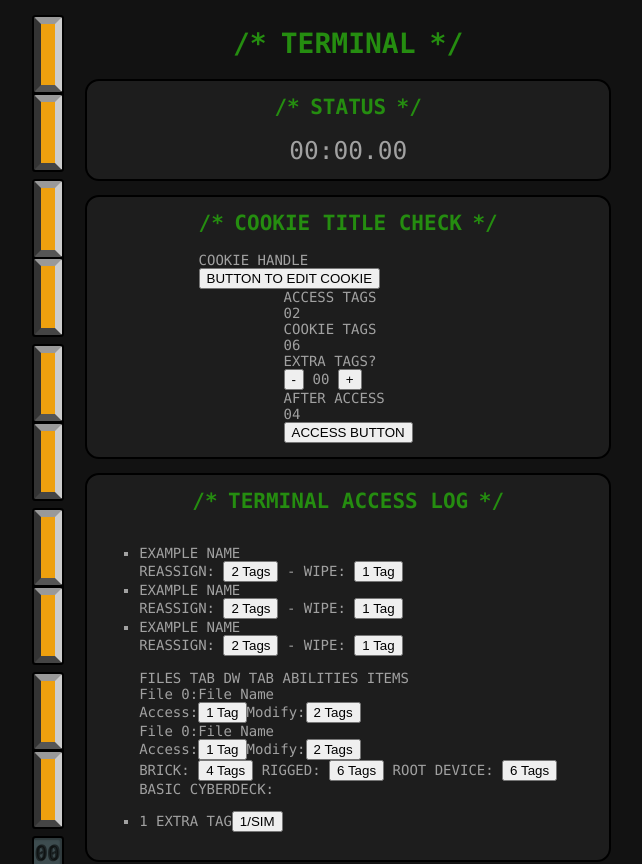
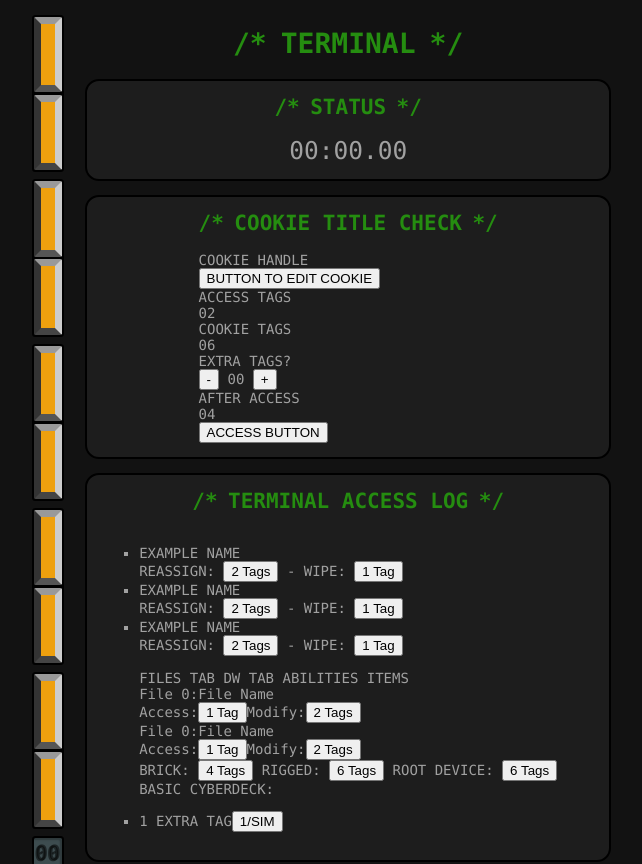
Before and after one commit to TheHexCode/CPU-Terminal, a PHP site: page /terminal.html in a window 1280 px wide. Shown: the top 864 px of the page, without its empty margins (315-957 px from the left). Run offline with PHP 8.4, Linux system fonts and the light colour scheme.

Commit message:
more style changes, markup adjustment

```diff
--- a/Resources/Styles/styles.css
+++ b/Resources/Styles/styles.css
@@ -154,7 +154,7 @@
     text-align: center;
 }
 
-.access-log {
+.group {
     uh: "";
 }
 
--- a/terminal.html
+++ b/terminal.html
@@ -56,6 +56,7 @@
 						</div>
 					</section>
 					<section class="options"> <!--PAGE ONE-->
+					<div class="group">
 						<div>
 							<h2>COOKIE TITLE CHECK</h2>
 							<div>COOKIE HANDLE</div>
@@ -74,10 +75,11 @@
 							<div>04</div>
 							<button>ACCESS BUTTON</button>
 						</div>
+					</div>
 					</section>
 					<section class="options"> <!--PAGE TWO-->
 							<h2>TERMINAL ACCESS LOG</h2>
-						<div class="access-log">
+						<div class="group">
 							<ul>
 								<li>EXAMPLE NAME
 									<div>
```
